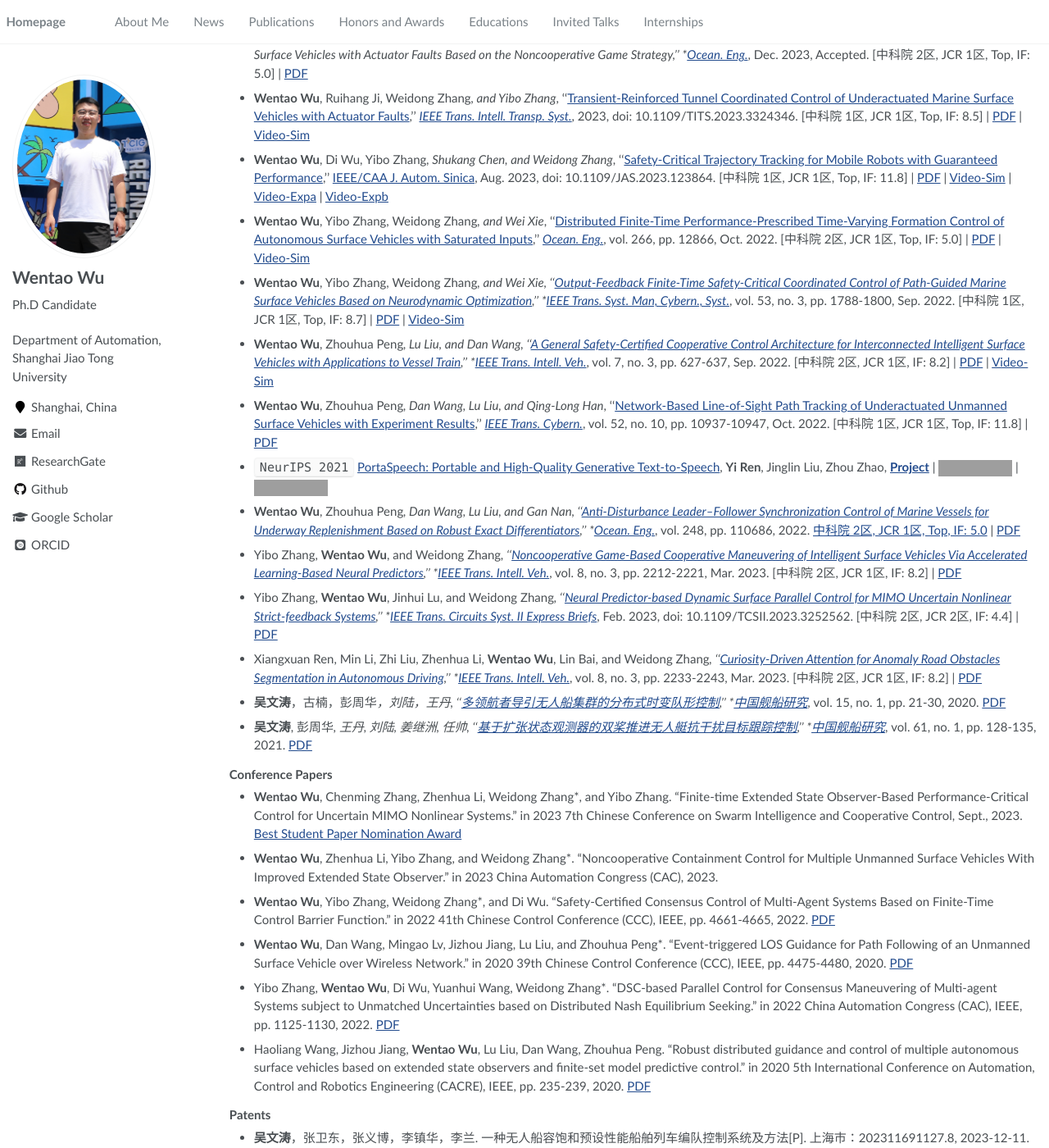
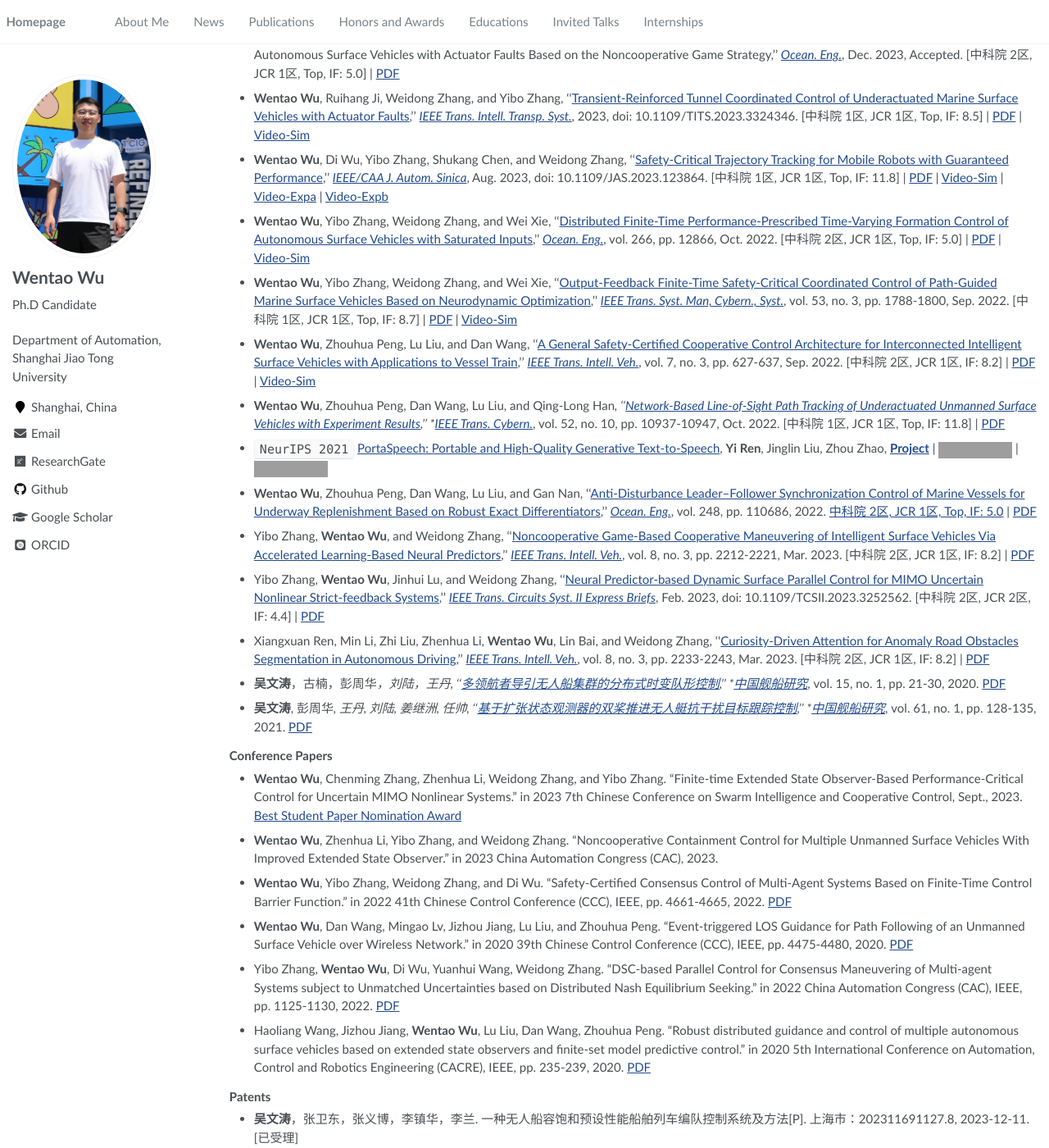
Before and after one commit to wwtsjtu/wwt.github.io, a Jekyll site: the page built from _pages/about.md, in a window 1280 px wide and 1400 px high, scrolled down 3318 px. Shown: the whole window at 82% size. Built offline with Jekyll 4.4.1, drawn with Linux system fonts in a browser that asks for light colours; some web fonts are replaced; part of the change alters nothing that is shown; some of the changed text lies outside the part shown; grey boxes are pictures that could not be loaded.

```diff
--- a/_pages/about.md
+++ b/_pages/about.md
@@ -56,7 +56,7 @@ My research interest includes neural machine translation and computer vision. I
 
 [Constrained Safe Cooperative Maneuvering of Autonomous Surface Vehicles: A Control Barrier Function Approach](/assets/papers/SCI/WuWentao-2023-IEEE-TSMCA.pdf)
 
-**Wentao Wu**, Yibo Zhang, Zhenhua Li, Jun-Guo Lu, Weidong Zhang*
+**Wentao Wu**, Yibo Zhang, Zhenhua Li, Jun-Guo Lu, Weidong Zhang
 
 [PDF](/assets/papers/SCI/WuWentao-2023-IEEE-TSMCA.pdf) \| [Video-Sim](/assets/Video/Video-Sim/WuWentao-2023-IEEE-TSMCA.mp4)
 
@@ -100,7 +100,7 @@ My research interest includes neural machine translation and computer vision. I
 <div class='paper-box-text' markdown="1">
 
 [A General Safety-Certified Cooperative Control Architecture for Interconnected Intelligent Surface Vehicles with Applications to Vessel Train](https://ieeexplore.ieee.org/abstract/document/9762043) \\
-**Wentao Wu**, Zhouhua Peng*, Lu Liu, and Dan Wang
+**Wentao Wu**, Zhouhua Peng, Lu Liu, Dan Wang
 
 [**Project**](https://speechresearch.github.io/fastspeech2/) <strong><span class='show_paper_citations' data='4FA6C0AAAAAJ:LkGwnXOMwfcC'></span></strong>
 
@@ -113,7 +113,7 @@ My research interest includes neural machine translation and computer vision. I
 
 [Network-Based Line-of-Sight Path Tracking of Underactuated Unmanned Surface Vehicles with Experiment Results](/assets/papers/SCI/WuWentao-2021-IEEE-TCYB.pdf)
 
-**Wentao Wu**, Zhouhua Peng, Dan Wang, Lu Liu, and Qing-Long Han
+**Wentao Wu**, Zhouhua Peng, Dan Wang, Lu Liu, Qing-Long Han
 
 [PDF](/assets/papers/SCI/WuWentao-2021-IEEE-TCYB.pdf) \| [Video-Sim](/assets/Video/Video-Sim/WuWentao-2023-IEEE-TSMCA.mp4)
 
@@ -124,45 +124,45 @@ My research interest includes neural machine translation and computer vision. I
 </div>
 
 ### Review Papers
-- 彭周华，**吴文涛**，王丹， 刘陆, "[多无人艇集群协同控制研究进展与未来趋势](http://zgjcyj.xml-journal.net/cn/article/doi/10.19693/j.issn.1673-3185.01923)," 中国舰船研究, vol. 61, no. 1, pp. 51-64, 2021. [PDF](/assets/papers/ZWHX/J-核心-2020-Pengzhouhua-中国舰船研究.pdf)
+- 彭周华，**吴文涛**，王丹， 刘陆, "[多无人艇集群协同控制研究进展与未来趋势](http://zgjcyj.xml-journal.net/cn/article/doi/10.19693/j.issn.1673-3185.01923)," *[中国舰船研究](http://zgjcyj.xml-journal.net/index.htm)*, vol. 61, no. 1, pp. 51-64, 2021. [PDF](/assets/papers/ZWHX/J-核心-2020-Pengzhouhua-中国舰船研究.pdf)
 
 ### Journal Papers
 - ``2023/12`` **Wentao Wu**, Yibo Zhang, Zhenhua Li, Jun-Guo Lu, and Weidong Zhang*, ''[Constrained Safe Cooperative Maneuvering of Autonomous Surface Vehicles: A Control Barrier Function Approach](),'' *[IEEE Trans. Syst. Man, Cybern. , Syst.](https://ieeexplore.ieee.org/xpl/RecentIssue.jsp?punumber=6221021)*, Accepted. [中科院 1区, JCR 1区, Top, IF: 8.7] \| [PDF](/assets/papers/SCI/WuWentao-2023-IEEE-TSMCA.pdf) \| [Video-Sim](/assets/Video/Video-Sim/WuWentao-2023-IEEE-TSMCA.mp4)
 
-- Yibo Zhang, Di Wu, Peng Cheng, **Wentao Wu**, and Weidong Zhang*, ''Robust Adaptive Fault-tolerant Control for Path Maneuvering of Autonomous Surface Vehicles with Actuator Faults Based on the Noncooperative Game Strategy,'' *[Ocean. Eng.](https://www.sciencedirect.com/journal/ocean-engineering)*, Dec. 2023, Accepted. [中科院 2区, JCR 1区, Top, IF: 5.0] \| [PDF]()
+- Yibo Zhang, Di Wu, Peng Cheng, **Wentao Wu**, and Weidong Zhang, ''Robust Adaptive Fault-tolerant Control for Path Maneuvering of Autonomous Surface Vehicles with Actuator Faults Based on the Noncooperative Game Strategy,'' *[Ocean. Eng.](https://www.sciencedirect.com/journal/ocean-engineering)*, Dec. 2023, Accepted. [中科院 2区, JCR 1区, Top, IF: 5.0] \| [PDF]()
 
-- **Wentao Wu**, Ruihang Ji, Weidong Zhang*, and Yibo Zhang*, ''[Transient-Reinforced Tunnel Coordinated Control of Underactuated Marine Surface Vehicles with Actuator Faults](https://ieeexplore.ieee.org/document/10292769),'' *[IEEE Trans. Intell. Transp. Syst.](https://ieeexplore.ieee.org/xpl/RecentIssue.jsp?punumber=6979)*, 2023, doi: 10.1109/TITS.2023.3324346. [中科院 1区, JCR 1区, Top, IF: 8.5] \| [PDF](/assets/papers/SCI/WuWentao-2023-IEEE-TITS.pdf) \| [Video-Sim](/assets/Video/Video-Sim/WuWentao-2023-IEEE-TITS.mp4)
+- **Wentao Wu**, Ruihang Ji, Weidong Zhang, and Yibo Zhang, ''[Transient-Reinforced Tunnel Coordinated Control of Underactuated Marine Surface Vehicles with Actuator Faults](https://ieeexplore.ieee.org/document/10292769),'' *[IEEE Trans. Intell. Transp. Syst.](https://ieeexplore.ieee.org/xpl/RecentIssue.jsp?punumber=6979)*, 2023, doi: 10.1109/TITS.2023.3324346. [中科院 1区, JCR 1区, Top, IF: 8.5] \| [PDF](/assets/papers/SCI/WuWentao-2023-IEEE-TITS.pdf) \| [Video-Sim](/assets/Video/Video-Sim/WuWentao-2023-IEEE-TITS.mp4)
 
-- **Wentao Wu**, Di Wu, Yibo Zhang*, Shukang Chen, and Weidong Zhang*, ''[Safety-Critical Trajectory Tracking for Mobile Robots with Guaranteed Performance](/assets/papers/SCI/WuWentao-2023-IEEE-JAS.pdf),'' [IEEE/CAA J. Autom. Sinica](https://ieeexplore.ieee.org/xpl/RecentIssue.jsp?punumber=6570654), Aug. 2023, doi: 10.1109/JAS.2023.123864. [中科院 1区, JCR 1区, Top, IF: 11.8] \| [PDF](/assets/papers/SCI/WuWentao-2023-IEEE-JAS.pdf) \| [Video-Sim](/assets/Video/Video-Sim/WuWentao-2023-IEEE-JAS.mp4) \| [Video-Expa](/assets/Video/Video-Exp/WuWentao-2023-IEEE-JASa.mp4) \| [Video-Expb](/assets/Video/Video-Exp/WuWentao-2023-IEEE-JASb.mp4)
+- **Wentao Wu**, Di Wu, Yibo Zhang, Shukang Chen, and Weidong Zhang, ''[Safety-Critical Trajectory Tracking for Mobile Robots with Guaranteed Performance](/assets/papers/SCI/WuWentao-2023-IEEE-JAS.pdf),'' *[IEEE/CAA J. Autom. Sinica](https://ieeexplore.ieee.org/xpl/RecentIssue.jsp?punumber=6570654)*, Aug. 2023, doi: 10.1109/JAS.2023.123864. [中科院 1区, JCR 1区, Top, IF: 11.8] \| [PDF](/assets/papers/SCI/WuWentao-2023-IEEE-JAS.pdf) \| [Video-Sim](/assets/Video/Video-Sim/WuWentao-2023-IEEE-JAS.mp4) \| [Video-Expa](/assets/Video/Video-Exp/WuWentao-2023-IEEE-JASa.mp4) \| [Video-Expb](/assets/Video/Video-Exp/WuWentao-2023-IEEE-JASb.mp4)
 
-- **Wentao Wu**, Yibo Zhang, Weidong Zhang*, and Wei Xie*, ''[Distributed Finite-Time Performance-Prescribed Time-Varying Formation Control of Autonomous Surface Vehicles with Saturated Inputs](https://www.sciencedirect.com/science/article/abs/pii/S0029801822021497),'' *[Ocean. Eng.](https://www.sciencedirect.com/journal/ocean-engineering)*, vol. 266, pp. 12866, Oct. 2022. [中科院 2区, JCR 1区, Top, IF: 5.0] \| [PDF](/assets/papers/SCI/WuWentao-2022-OEb.pdf) \| [Video-Sim](/assets/Video/Video-Sim/WuWentao-2022-OEb.mp4)
+- **Wentao Wu**, Yibo Zhang, Weidong Zhang, and Wei Xie, ''[Distributed Finite-Time Performance-Prescribed Time-Varying Formation Control of Autonomous Surface Vehicles with Saturated Inputs](https://www.sciencedirect.com/science/article/abs/pii/S0029801822021497),'' *[Ocean. Eng.](https://www.sciencedirect.com/journal/ocean-engineering)*, vol. 266, pp. 12866, Oct. 2022. [中科院 2区, JCR 1区, Top, IF: 5.0] \| [PDF](/assets/papers/SCI/WuWentao-2022-OEb.pdf) \| [Video-Sim](/assets/Video/Video-Sim/WuWentao-2022-OEb.mp4)
 
-- **Wentao Wu**, Yibo Zhang, Weidong Zhang*, and Wei Xie, ''[Output-Feedback Finite-Time Safety-Critical Coordinated Control of Path-Guided Marine Surface Vehicles Based on Neurodynamic Optimization](https://ieeexplore.ieee.org/abstract/document/9900363),'' *[IEEE Trans. Syst. Man, Cybern., Syst.](https://ieeexplore.ieee.org/xpl/RecentIssue.jsp?punumber=6221021)*, vol. 53, no. 3, pp. 1788-1800, Sep. 2022. [中科院 1区, JCR 1区, Top, IF: 8.7] \| [PDF](/assets/papers/SCI/WuWentao-2022-IEEE-TSMCA.pdf) \| [Video-Sim](/assets/Video/Video-Sim/WuWentao-2022-IEEE-TSMCA.mp4)
+- **Wentao Wu**, Yibo Zhang, Weidong Zhang, and Wei Xie, ''[Output-Feedback Finite-Time Safety-Critical Coordinated Control of Path-Guided Marine Surface Vehicles Based on Neurodynamic Optimization](https://ieeexplore.ieee.org/abstract/document/9900363),'' *[IEEE Trans. Syst. Man, Cybern., Syst.](https://ieeexplore.ieee.org/xpl/RecentIssue.jsp?punumber=6221021)*, vol. 53, no. 3, pp. 1788-1800, Sep. 2022. [中科院 1区, JCR 1区, Top, IF: 8.7] \| [PDF](/assets/papers/SCI/WuWentao-2022-IEEE-TSMCA.pdf) \| [Video-Sim](/assets/Video/Video-Sim/WuWentao-2022-IEEE-TSMCA.mp4)
 
-- **Wentao Wu**, Zhouhua Peng*, Lu Liu, and Dan Wang, ''[A General Safety-Certified Cooperative Control Architecture for Interconnected Intelligent Surface Vehicles with Applications to Vessel Train](https://ieeexplore.ieee.org/abstract/document/9762043),'' *[IEEE Trans. Intell. Veh.](https://ieeexplore.ieee.org/xpl/RecentIssue.jsp?punumber=7274857)*, vol. 7, no. 3, pp. 627-637, Sep. 2022. [中科院 2区, JCR 1区, IF: 8.2] \| [PDF](/assets/papers/SCI/WuWentao-2022-IEEE-TIV.pdf) \| [Video-Sim](/assets/Video/Video-Sim/WuWentao-2022-IEEE-TIV.mp4)
+- **Wentao Wu**, Zhouhua Peng, Lu Liu, and Dan Wang, ''[A General Safety-Certified Cooperative Control Architecture for Interconnected Intelligent Surface Vehicles with Applications to Vessel Train](https://ieeexplore.ieee.org/abstract/document/9762043),'' *[IEEE Trans. Intell. Veh.](https://ieeexplore.ieee.org/xpl/RecentIssue.jsp?punumber=7274857)*, vol. 7, no. 3, pp. 627-637, Sep. 2022. [中科院 2区, JCR 1区, IF: 8.2] \| [PDF](/assets/papers/SCI/WuWentao-2022-IEEE-TIV.pdf) \| [Video-Sim](/assets/Video/Video-Sim/WuWentao-2022-IEEE-TIV.mp4)
 
-- **Wentao Wu**, Zhouhua Peng*, Dan Wang, Lu Liu, and Qing-Long Han*, ''[Network-Based Line-of-Sight Path Tracking of Underactuated Unmanned Surface Vehicles with Experiment Results](https://ieeexplore.ieee.org/abstract/document/9440777),'' *[IEEE Trans. Cybern.](https://ieeexplore.ieee.org/xpl/RecentIssue.jsp?punumber=6221036)*, vol. 52, no. 10, pp. 10937-10947, Oct. 2022. [中科院 1区, JCR 1区, Top, IF: 11.8] \| [PDF](/assets/papers/SCI/WuWentao-2021-IEEE-TCYB.pdf)
+- **Wentao Wu**, Zhouhua Peng, Dan Wang, Lu Liu, and Qing-Long Han*, ''[Network-Based Line-of-Sight Path Tracking of Underactuated Unmanned Surface Vehicles with Experiment Results](https://ieeexplore.ieee.org/abstract/document/9440777),'' *[IEEE Trans. Cybern.](https://ieeexplore.ieee.org/xpl/RecentIssue.jsp?punumber=6221036)*, vol. 52, no. 10, pp. 10937-10947, Oct. 2022. [中科院 1区, JCR 1区, Top, IF: 11.8] \| [PDF](/assets/papers/SCI/WuWentao-2021-IEEE-TCYB.pdf)
 
 - ``NeurIPS 2021`` [PortaSpeech: Portable and High-Quality Generative Text-to-Speech](https://arxiv.org/abs/2109.15166), **Yi Ren**, Jinglin Liu, Zhou Zhao, [**Project**](https://portaspeech.github.io/) \| [![](https://img.shields.io/github/stars/NATSpeech/NATSpeech?style=social&label=Code+Stars)](https://github.com/NATSpeech/NATSpeech) \| [![Hugging Face](https://img.shields.io/badge/%F0%9F%A4%97%20Hugging%20Face-blue?label=Demo)](https://huggingface.co/spaces/NATSpeech/PortaSpeech)
 
-- **Wentao Wu**, Zhouhua Peng*, Dan Wang, Lu Liu, and Gan Nan, ''[Anti-Disturbance Leader–Follower Synchronization Control of Marine Vessels for Underway Replenishment Based on Robust Exact Differentiators](https://www.sciencedirect.com/science/article/abs/pii/S0029801822001445),'' *[Ocean. Eng.](https://www.sciencedirect.com/journal/ocean-engineering)*, vol. 248, pp. 110686, 2022. [中科院 2区, JCR 1区, Top, IF: 5.0]() \| [PDF](/assets/papers/SCI/WuWentao-2022-OE.pdf)
+- **Wentao Wu**, Zhouhua Peng, Dan Wang, Lu Liu, and Gan Nan, ''[Anti-Disturbance Leader–Follower Synchronization Control of Marine Vessels for Underway Replenishment Based on Robust Exact Differentiators](https://www.sciencedirect.com/science/article/abs/pii/S0029801822001445),'' *[Ocean. Eng.](https://www.sciencedirect.com/journal/ocean-engineering)*, vol. 248, pp. 110686, 2022. [中科院 2区, JCR 1区, Top, IF: 5.0]() \| [PDF](/assets/papers/SCI/WuWentao-2022-OE.pdf)
 
-- Yibo Zhang, **Wentao Wu**, and Weidong Zhang*, ''[Noncooperative Game-Based Cooperative Maneuvering of Intelligent Surface Vehicles Via Accelerated Learning-Based Neural Predictors](https://ieeexplore.ieee.org/abstract/document/9950329),'' *[IEEE Trans. Intell. Veh.](https://ieeexplore.ieee.org/xpl/RecentIssue.jsp?punumber=7274857)*, vol. 8, no. 3, pp. 2212-2221, Mar. 2023. [中科院 2区, JCR 1区, IF: 8.2] \| [PDF](/assets/papers/SCI/ZhangYibo-2022-IEEE-TIV.pdf)
+- Yibo Zhang, **Wentao Wu**, and Weidong Zhang, ''[Noncooperative Game-Based Cooperative Maneuvering of Intelligent Surface Vehicles Via Accelerated Learning-Based Neural Predictors](https://ieeexplore.ieee.org/abstract/document/9950329),'' *[IEEE Trans. Intell. Veh.](https://ieeexplore.ieee.org/xpl/RecentIssue.jsp?punumber=7274857)*, vol. 8, no. 3, pp. 2212-2221, Mar. 2023. [中科院 2区, JCR 1区, IF: 8.2] \| [PDF](/assets/papers/SCI/ZhangYibo-2022-IEEE-TIV.pdf)
 
-- Yibo Zhang, **Wentao Wu**, Jinhui Lu, and Weidong Zhang*, ''[Neural Predictor-based Dynamic Surface Parallel Control for MIMO Uncertain Nonlinear Strict-feedback Systems](https://ieeexplore.ieee.org/abstract/document/10059139),'' *[IEEE Trans. Circuits Syst. II Express Briefs](https://ieeexplore.ieee.org/xpl/RecentIssue.jsp?punumber=8920)*, Feb. 2023, doi: 10.1109/TCSII.2023.3252562. [中科院 2区, JCR 2区, IF: 4.4] \| [PDF](/assets/papers/SCI/ZhangYibo-2023-IEEE-TCASII.pdf)
+- Yibo Zhang, **Wentao Wu**, Jinhui Lu, and Weidong Zhang, ''[Neural Predictor-based Dynamic Surface Parallel Control for MIMO Uncertain Nonlinear Strict-feedback Systems](https://ieeexplore.ieee.org/abstract/document/10059139),'' *[IEEE Trans. Circuits Syst. II Express Briefs](https://ieeexplore.ieee.org/xpl/RecentIssue.jsp?punumber=8920)*, Feb. 2023, doi: 10.1109/TCSII.2023.3252562. [中科院 2区, JCR 2区, IF: 4.4] \| [PDF](/assets/papers/SCI/ZhangYibo-2023-IEEE-TCASII.pdf)
 
-- Xiangxuan Ren, Min Li, Zhi Liu, Zhenhua Li, **Wentao Wu**, Lin Bai, and Weidong Zhang*, ''[Curiosity-Driven Attention for Anomaly Road Obstacles Segmentation in Autonomous Driving](https://ieeexplore.ieee.org/abstract/document/9878245),'' *[IEEE Trans. Intell. Veh.](https://ieeexplore.ieee.org/xpl/RecentIssue.jsp?punumber=7274857)*, vol. 8, no. 3, pp. 2233-2243, Mar. 2023. [中科院 2区, JCR 1区, IF: 8.2] \| [PDF](/assets/papers/SCI/RenXiangxuan-2022-IEEE-TIV.pdf)
+- Xiangxuan Ren, Min Li, Zhi Liu, Zhenhua Li, **Wentao Wu**, Lin Bai, and Weidong Zhang, ''[Curiosity-Driven Attention for Anomaly Road Obstacles Segmentation in Autonomous Driving](https://ieeexplore.ieee.org/abstract/document/9878245),'' *[IEEE Trans. Intell. Veh.](https://ieeexplore.ieee.org/xpl/RecentIssue.jsp?punumber=7274857)*, vol. 8, no. 3, pp. 2233-2243, Mar. 2023. [中科院 2区, JCR 1区, IF: 8.2] \| [PDF](/assets/papers/SCI/RenXiangxuan-2022-IEEE-TIV.pdf)
 
 - **吴文涛**，古楠，彭周华*，刘陆，王丹, ''[多领航者导引无人船集群的分布式时变队形控制](https://web.archive.org/web/20201126111532id_/http://html.rhhz.net/ZGJCYJ/html/2020-1-21.htm),'' *[中国舰船研究](http://zgjcyj.xml-journal.net/index.htm)*, vol. 15, no. 1, pp. 21-30, 2020. [PDF](/assets/papers/ZWHX/J-核心-2020-WuWentao-中国舰船研究b.pdf)
 
 - **吴文涛**, 彭周华*, 王丹, 刘陆, 姜继洲, 任帅, ''[基于扩张状态观测器的双桨推进无人艇抗干扰目标跟踪控制](http://www.ship-research.com/cn/article/doi/10.19693/j.issn.1673-3185.01665?viewType=HTML),'' *[中国舰船研究](http://zgjcyj.xml-journal.net/index.htm)*, vol. 61, no. 1, pp. 128-135, 2021. [PDF](/assets/papers/ZWHX/J-核心-2020-WuWentao-中国舰船研究a.pdf)
 
 ### Conference Papers
-- **Wentao Wu**, Chenming Zhang, Zhenhua Li, Weidong Zhang*, and Yibo Zhang. "Finite-time Extended State Observer-Based Performance-Critical Control for Uncertain MIMO Nonlinear Systems." in 2023 7th Chinese Conference on Swarm Intelligence and Cooperative Control, Sept., 2023. [Best Student Paper Nomination Award]()
-- **Wentao Wu**, Zhenhua Li, Yibo Zhang, and Weidong Zhang*. "Noncooperative Containment Control for Multiple Unmanned Surface Vehicles With Improved Extended State Observer." in 2023 China Automation Congress (CAC), 2023.
-- **Wentao Wu**, Yibo Zhang, Weidong Zhang*, and Di Wu. "Safety-Certified Consensus Control of Multi-Agent Systems Based on Finite-Time Control Barrier Function.” in 2022 41th Chinese Control Conference (CCC), IEEE, pp. 4661-4665, 2022. [PDF]()
-- **Wentao Wu**, Dan Wang, Mingao Lv, Jizhou Jiang, Lu Liu, and Zhouhua Peng*. "Event-triggered LOS Guidance for Path Following of an Unmanned Surface Vehicle over Wireless Network.” in 2020 39th Chinese Control Conference (CCC), IEEE, pp. 4475-4480, 2020. [PDF]()
-- Yibo Zhang, **Wentao Wu**, Di Wu, Yuanhui Wang, Weidong Zhang*. "DSC-based Parallel Control for Consensus Maneuvering of Multi-agent Systems subject to Unmatched Uncertainties based on Distributed Nash Equilibrium Seeking.” in 2022 China Automation Congress (CAC), IEEE, pp. 1125-1130, 2022. [PDF]()
+- **Wentao Wu**, Chenming Zhang, Zhenhua Li, Weidong Zhang, and Yibo Zhang. "Finite-time Extended State Observer-Based Performance-Critical Control for Uncertain MIMO Nonlinear Systems." in 2023 7th Chinese Conference on Swarm Intelligence and Cooperative Control, Sept., 2023. [Best Student Paper Nomination Award]()
+- **Wentao Wu**, Zhenhua Li, Yibo Zhang, and Weidong Zhang. "Noncooperative Containment Control for Multiple Unmanned Surface Vehicles With Improved Extended State Observer." in 2023 China Automation Congress (CAC), 2023.
+- **Wentao Wu**, Yibo Zhang, Weidong Zhang, and Di Wu. "Safety-Certified Consensus Control of Multi-Agent Systems Based on Finite-Time Control Barrier Function.” in 2022 41th Chinese Control Conference (CCC), IEEE, pp. 4661-4665, 2022. [PDF]()
+- **Wentao Wu**, Dan Wang, Mingao Lv, Jizhou Jiang, Lu Liu, and Zhouhua Peng. "Event-triggered LOS Guidance for Path Following of an Unmanned Surface Vehicle over Wireless Network.” in 2020 39th Chinese Control Conference (CCC), IEEE, pp. 4475-4480, 2020. [PDF]()
+- Yibo Zhang, **Wentao Wu**, Di Wu, Yuanhui Wang, Weidong Zhang. "DSC-based Parallel Control for Consensus Maneuvering of Multi-agent Systems subject to Unmatched Uncertainties based on Distributed Nash Equilibrium Seeking.” in 2022 China Automation Congress (CAC), IEEE, pp. 1125-1130, 2022. [PDF]()
 - Haoliang Wang, Jizhou Jiang, **Wentao Wu**, Lu Liu, Dan Wang, Zhouhua Peng. "Robust distributed guidance and control of multiple autonomous surface vehicles based on extended state observers and finite-set model predictive control.” in 2020 5th International Conference on Automation, Control and Robotics Engineering (CACRE), IEEE, pp. 235-239, 2020. [PDF]()
 
 ### Patents
```
